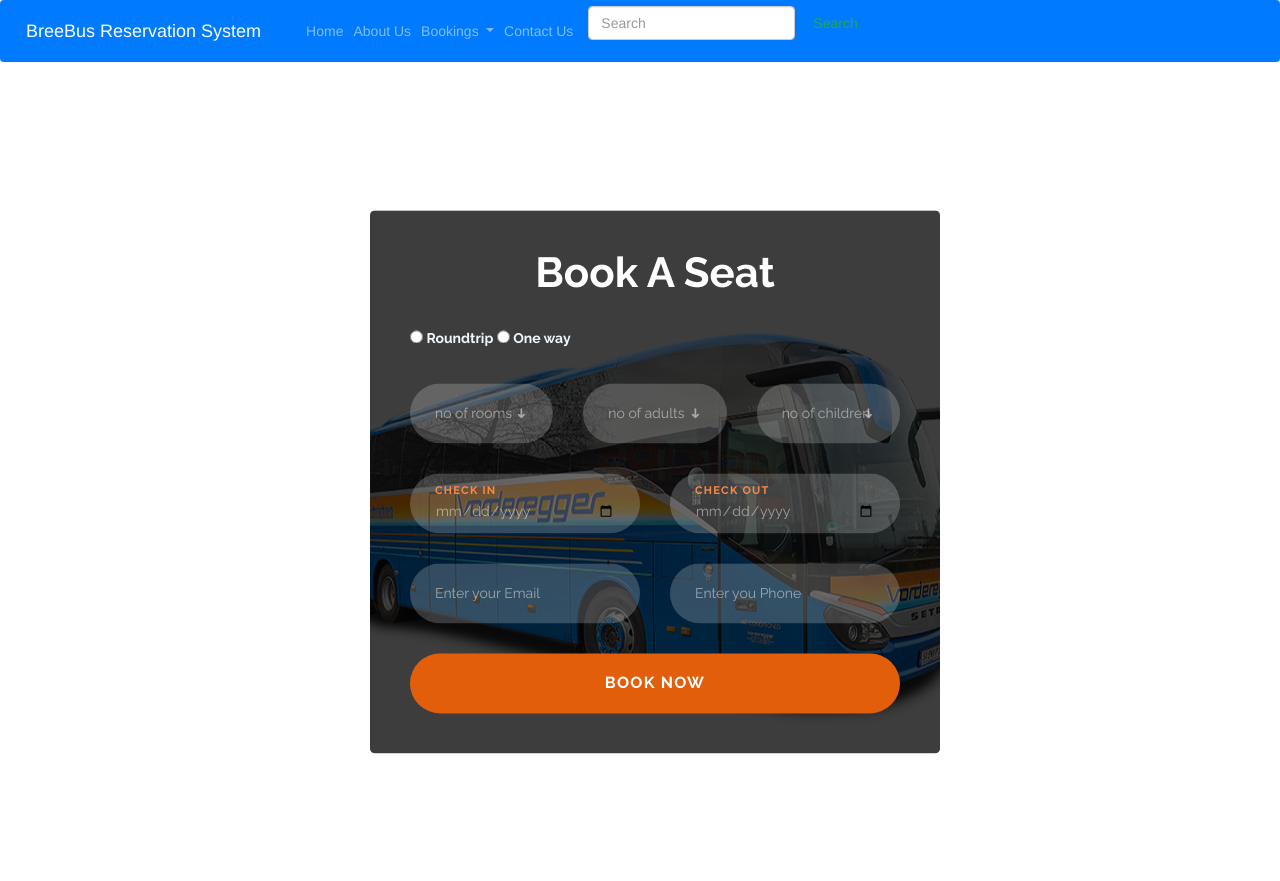
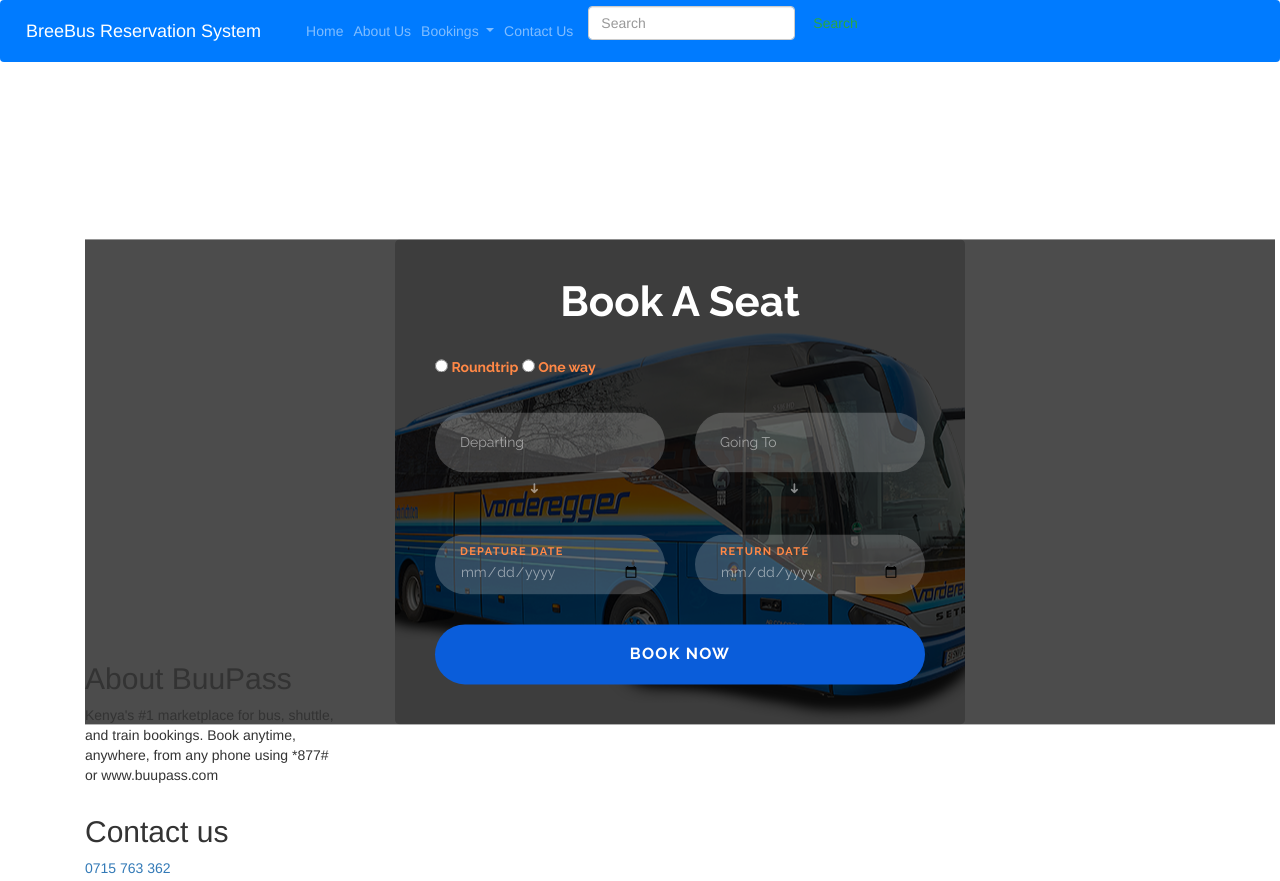
Before and after one commit to Breackey/BBRS, a Django app: page / in a window 1280 px wide. Shown: the top 881 px of the page. Run offline with Django 3.2, Linux system fonts and the light colour scheme; some libraries are stand-ins or nearby versions.

Commit message:
did some stuff

```diff
--- a/BBRS/pages/static/css/style.css
+++ b/BBRS/pages/static/css/style.css
@@ -1,4 +1,16 @@
-
+.main-header{
+	position: 100% 100%;
+	/*background-image: url('../images/bus15.jpg');*/
+	background-repeat: no-repeat;
+	background-position: 100% 100%;
+	background-size: cover;
+	-webkit-background-size: cover;
+	-moz-background-size: cover;
+   -o-background-size: cover;
+  width: 85em;
+  height:40em;
+  background-size:100%;
+}
 
 .section {
 	position: relative;
@@ -19,7 +31,7 @@
 }
 
 .booking-form {
-	position: relative;
+	position: top left;
 	max-width: 50%;
 	width: 50%;
 	margin: auto;
@@ -118,7 +130,7 @@
 }
 
 .booking-form select.form-control+.select-arrow {
-	position: absolute;
+	position: relative;
 	right: 15px;
 	top: 50%;
 	-webkit-transform: translateY(-50%);
@@ -144,7 +156,7 @@
 }
 
 .booking-form .form-checkbox{
-	color: aliceblue
+	color: #ff8846
 }
 
 .booking-form .form-label {
@@ -174,7 +186,7 @@
 
 .booking-form .submit-btn {
 	color: #fff;
-	background-color: #e35e0a;
+	background-color: rgb(10, 93, 218);
 	font-weight: 700;
 	height: 60px;
 	padding: 10px 30px;
--- a/BBRS/pages/templates/base.html
+++ b/BBRS/pages/templates/base.html
@@ -1,14 +1,14 @@
 {% load static %}
 <!doctype html>
 <html lang="en">
-  <head>
-    <!-- Required meta tags -->
-    <meta charset="utf-8">
-    <meta name="viewport" content="width=device-width, initial-scale=1, shrink-to-fit=no">
+    <head>
+        <meta charset="utf-8">
+        <meta http-equiv="X-UA-Compatible" content="IE=edge">
+        <meta name="viewport" content="width=device-width, initial-scale=1">
 
     <!-- Bootstrap CSS -->
     <link rel="stylesheet" href="https://stackpath.bootstrapcdn.com/bootstrap/4.2.1/css/bootstrap.min.css" integrity="sha384-GJzZqFGwb1QTTN6wy59ffF1BuGJpLSa9DkKMp0DgiMDm4iYMj70gZWKYbI706tWS" crossorigin="anonymous">
-    <link rel="stylesheet" href="(% static 'style1.css' %)" >
+    <link rel="stylesheet" href="(% static 'style.css' %)" >
 
     <title>{% block title %}Hello, world!{% endblock %}</title>
 
@@ -30,7 +30,7 @@
 
                     <li class="nav-item">
                         <a class="nav-link" href="{% url 'about' %}">About Us</a>
-
+                    </li>
                         <li class="nav-item dropdown">
                           <a class="nav-link dropdown-toggle" href="#" id="navbarDropdown" role="button" data-toggle="dropdown" aria-haspopup="true" aria-expanded="false">
                             Bookings
--- a/BBRS/pages/templates/index.html
+++ b/BBRS/pages/templates/index.html
@@ -25,6 +25,9 @@
 </head>
 
 <body>
+		<header class="main-header">
+
+
 
 	<div id="booking" class="section">
 		<div class="section-center">
@@ -49,10 +52,10 @@
 										</div>
 									</div>
 								<div class="row">
-										<div class="col-md-4">
+										<div class="col-md-6">
 											<div class="form-group">
 												<select class="form-control" required>
-													<option value="" selected hidden>no of rooms</option>
+													<option value="" selected hidden>Departing</option>
 													<option>1</option>
 													<option>2</option>
 													<option>3</option>
@@ -61,10 +64,10 @@
 												<span class="form-label">Rooms</span>
 											</div>
 										</div>
-										<div class="col-md-4">
+										<div class="col-md-6">
 											<div class="form-group">
 												<select class="form-control" required>
-													<option value="" selected hidden>no of adults</option>
+													<option value="" selected hidden>Going To</option>
 													<option>1</option>
 													<option>2</option>
 													<option>3</option>
@@ -73,48 +76,26 @@
 												<span class="form-label">Adults</span>
 											</div>
 										</div>
-										<div class="col-md-4">
-											<div class="form-group">
-												<select class="form-control" required>
-													<option value="" selected hidden>no of children</option>
-													<option>0</option>
-													<option>1</option>
-													<option>2</option>
-												</select>
-												<span class="select-arrow"></span>
-												<span class="form-label">Children</span>
-											</div>
-										</div>
+
 									</div>
 							<div class="row">
 								<div class="col-md-6">
 									<div class="form-group">
 										<input class="form-control" type="date" required>
-										<span class="form-label">Check In</span>
+										<span class="form-label">Depature Date</span>
 									</div>
 								</div>
 								<div class="col-md-6">
 									<div class="form-group">
-										<input class="form-control" type="date" required>
-										<span class="form-label">Check out</span>
+										<input class="form-control" type="date" id="return" required>
+
+										<span class="form-label">Return Date</span>
+
 									</div>
 								</div>
 							</div>
 
-							<div class="row">
-								<div class="col-md-6">
-									<div class="form-group">
-										<input class="form-control" type="email" placeholder="Enter your Email">
-										<span class="form-label">Email</span>
-									</div>
-								</div>
-								<div class="col-md-6">
-									<div class="form-group">
-										<input class="form-control" type="tel" placeholder="Enter you Phone">
-										<span class="form-label">Phone</span>
-									</div>
-								</div>
-							</div>
+
 							<div class="form-btn">
 								<button class="submit-btn">Book Now</button>
 							</div>
@@ -124,7 +105,7 @@
 			</div>
 		</div>
 	</div>
-
+</header>
 	<script src="{% static 'js/jquery.min.js' %}"></script>
 	<script>
 		$('.form-control').each(function () {
@@ -143,6 +124,14 @@
 				$field.removeClass('input-not-empty');
 			}
 		}
+
+		$('#one-way').change( function () {
+    if ($('#one-way').checked() ) {
+        $('#return').removeClass('disabled');
+    } else {
+        $('#return').addClass('disabled');
+    }
+});
 	</script>
 
 </body>
```
Also changed, not shown: BBRS/pages/static/css/style1.css (deleted, +0 -82 lines), BBRS/pages/templates/bookbus.html (+8 -0 lines), BBRS/pages/templates/ticketdetails.html (+7 -0 lines).
